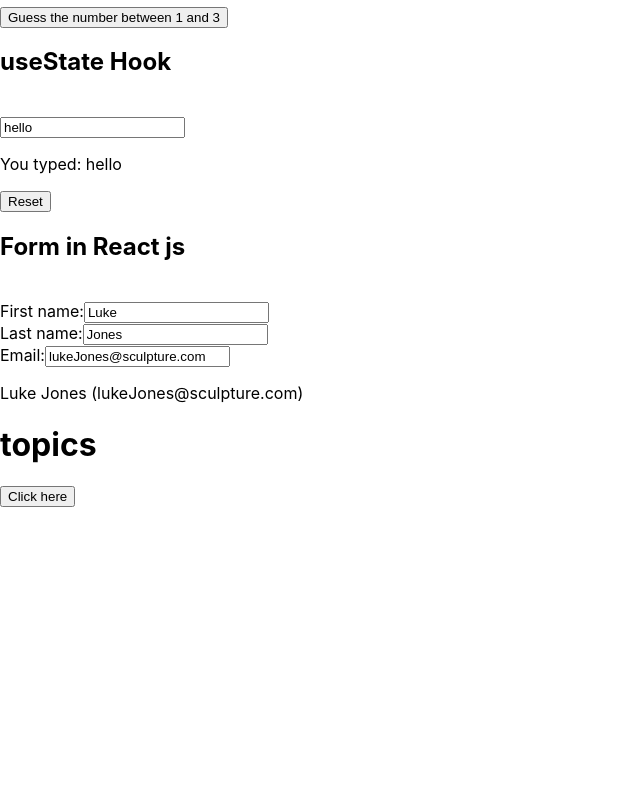
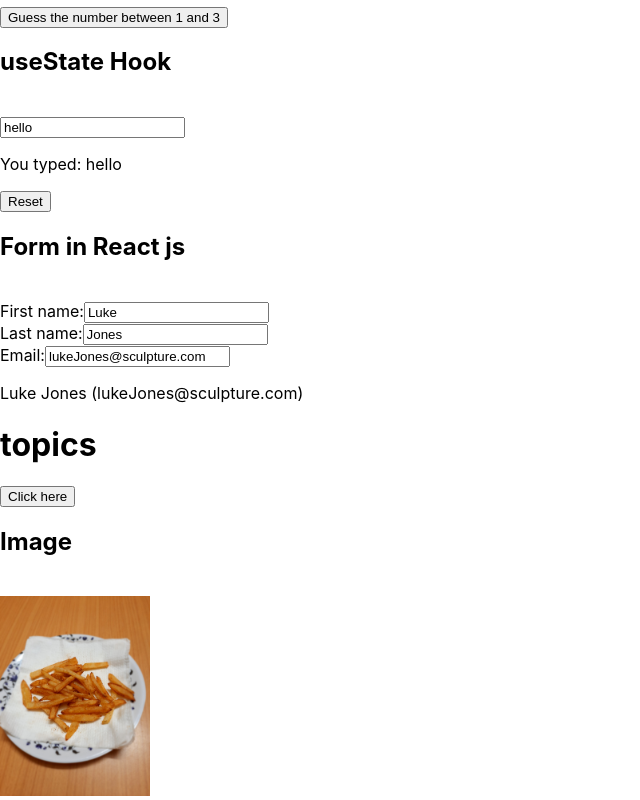
Before and after one commit to chetanalotliker/learn-react, a React (Create React App) app: page / in a window 1280 px wide. Shown: the part 320-1120 px from the top of the page, without its empty margins (0-640 px from the left). Before the commit the page ends 827 px from the top, so only its background shows below. Built offline with nearby package versions, Linux system fonts and the light colour scheme.

Commit message:
Add asset as image in react

```diff
--- a/src/App.js
+++ b/src/App.js
@@ -7,6 +7,7 @@ import Heading from './Heading';
 import InputComponent from './InputComponent';
 import ModeToggler from './ModeToggler';
 import RegisterForm from './RegisterForm';
+import AssetLoad from './AssetLoad';
 
 function App() {
   const [word, setWord] = React.useState('topics')
@@ -34,6 +35,10 @@ function App() {
       <RegisterForm />
       <Heading message={word + ''} />
       <button onClick={handleClick}>Click here</button>
+      <br />
+      <h2>Image</h2>
+      <br />
+      <AssetLoad />
     </>
   );
 }
--- /dev/null
+++ b/src/AssetLoad.js
@@ -0,0 +1,15 @@
+import dish from './assets/french-fries.jpg'
+
+function AssetLoad() {
+    return (
+        <div>
+            <img height={200}
+                src={dish}
+                alt="French Fries image"
+            />
+
+        </div>
+    )
+}
+
+export default AssetLoad;
```
Also changed, not shown: src/assets/french-fries.jpg (added).
